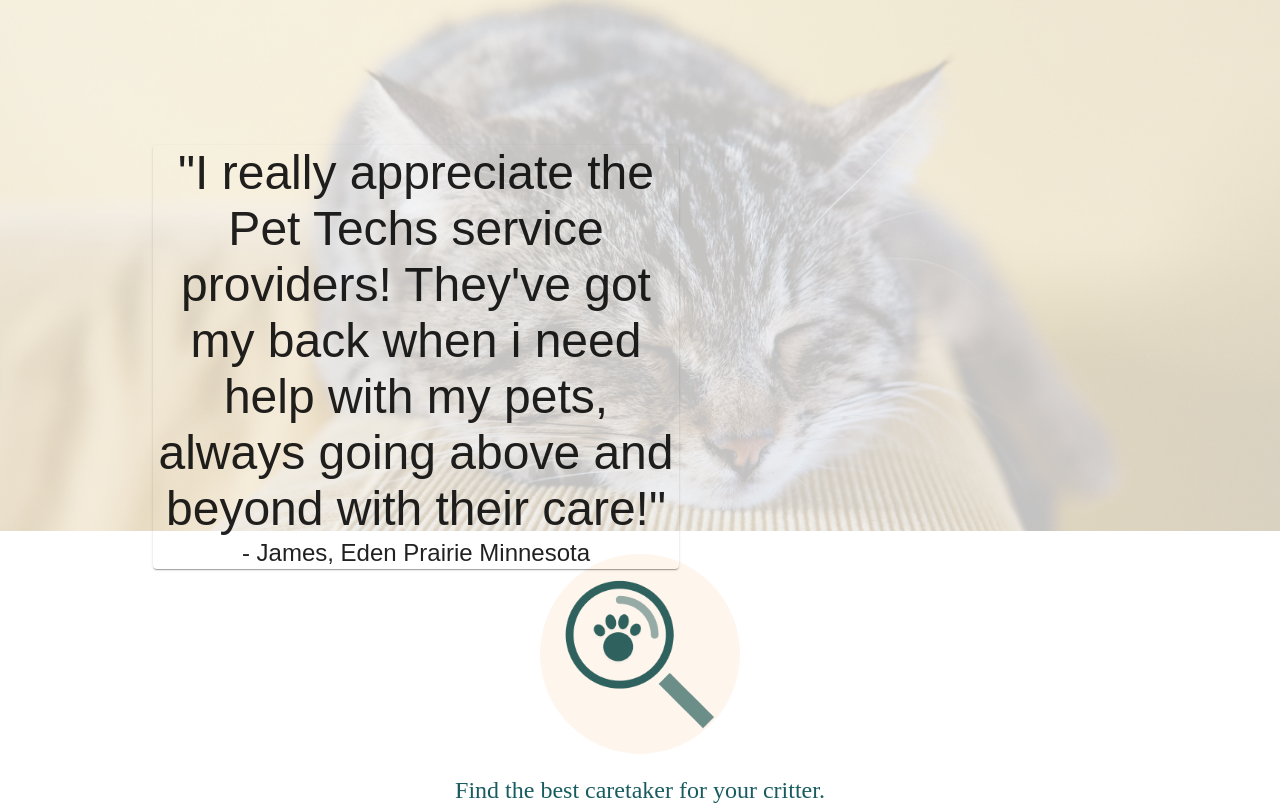
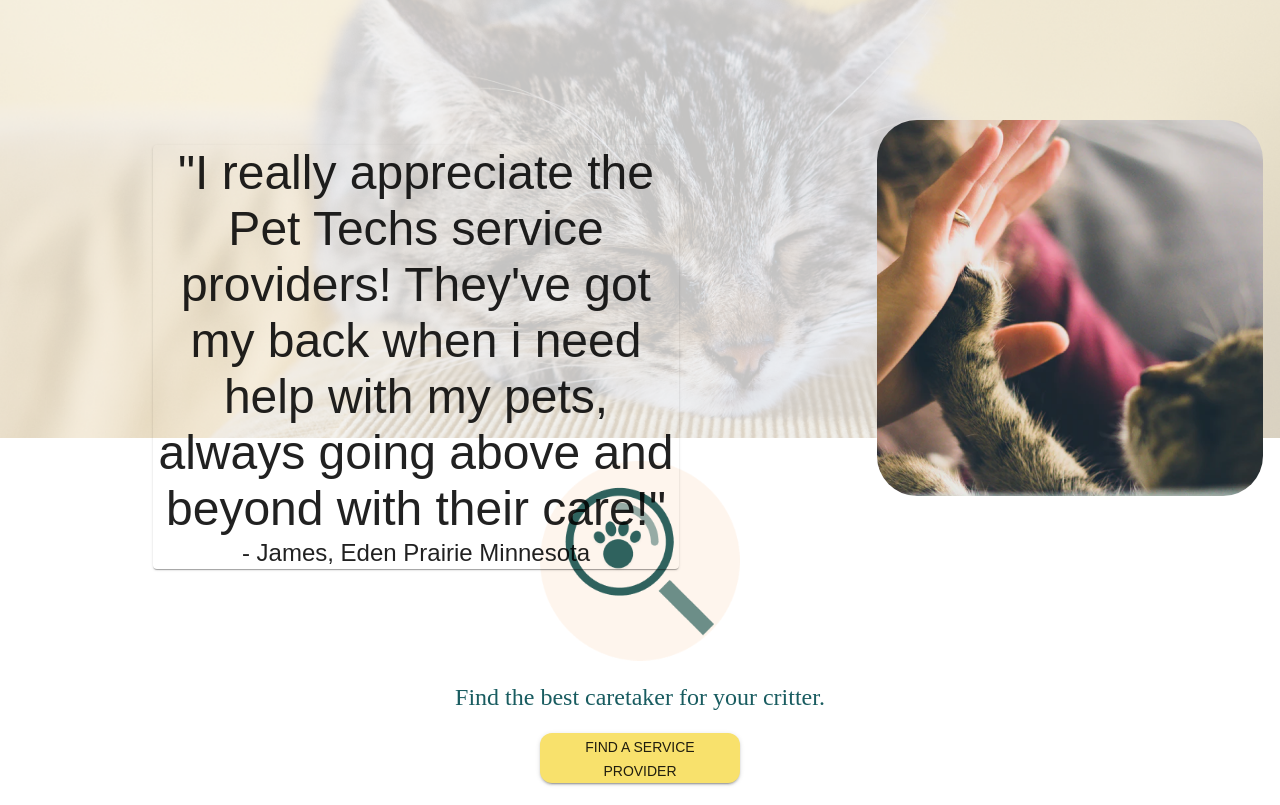
Before and after one commit to chinmayapulikallu/pet-techs, a React (Create React App) app: page /#/landingPg in a window 1280 px wide. Shown: the part 1680-2485 px from the top of the page. Built offline with nearby package versions, Linux system fonts and the light colour scheme; no server answers.

Commit message:
added photo

```diff
--- a/src/components/LandingPage/LandingPage.jsx
+++ b/src/components/LandingPage/LandingPage.jsx
@@ -59,7 +59,8 @@ const styles = theme => ({
         margin: "25px",
         textAlign: 'center',
         justifyContent: "center",
-        marginBottom: 100
+        marginBottom: 100,
+
     },
     catText: {
         fontFamily: 'Quicksand',
@@ -69,6 +70,12 @@ const styles = theme => ({
         marginBottom: 100,
         backgroundColor: "transparent",
         fontSize: 100
+    },
+    catPaw: {
+        position: "absolute",
+        top: "0%",
+        left: "65%",
+        borderRadius: 40
     },
     image: {
         display: "block",
@@ -130,6 +137,9 @@ const styles = theme => ({
         height: 0,
         paddingTop: '56.25%' // 16:9
     },
+    cardService: {
+        height: 400,
+    }
 })
 
 
@@ -174,7 +184,7 @@ class LandingPage extends Component {
                     <Typography className={classes.services} variant="h5"><b>Our Services</b></Typography>
                     <Grid container direction="row" className={classes.cards} spacing={2}>
                         <Grid item xs={2}>
-                            <Card>
+                            <Card className={classes.cardService}>
                                 <CardContent>
                                     <div>
                                         <img className={classes.image} src="/images/sleepover-icon.png" alt="sleepoverIcon" height="75" width="75" />
@@ -185,7 +195,7 @@ class LandingPage extends Component {
                             </Card>
                         </Grid>
                         <Grid item xs={2}>
-                            <Card>
+                            <Card className={classes.cardService}>
                                 <CardContent>
                                     <div>
                                         <img className={classes.image} src="/images/boarding-icon.png" alt="boardingIcon" height="75" width="75" />
@@ -196,7 +206,7 @@ class LandingPage extends Component {
                             </Card>
                         </Grid>
                         <Grid item xs={2}>
-                            <Card>
+                            <Card className={classes.cardService}>
                                 <CardContent>
                                     <div>
                                         <img className={classes.image} src="/images/drop-in-care-icon.png" alt="dropInCare" height="75" width="75" />
@@ -207,7 +217,7 @@ class LandingPage extends Component {
                             </Card>
                         </Grid>
                         <Grid item xs={2}>
-                            <Card>
+                            <Card className={classes.cardService}>
                                 <CardContent>
                                     <div>
                                         <img className={classes.image} src="/images/hospice-icon.png" alt="hospiceIcon" height="75" width="75" />
@@ -229,14 +239,16 @@ class LandingPage extends Component {
                                 <Typography variant="h3">
                                     "I really appreciate the Pet Techs service providers! They've got my back when i need help with my pets, always going above and beyond with their care!"
                                 </Typography>
-
                                 <Typography variant="h5">
                                         - James, Eden Prairie Minnesota
                                 </Typography>
-
                             </Card>
                             </Grid>
+                            <Grid item>
+                                <img src='../images/catPaw.png' className={classes.catPaw} />
+                            </Grid>
                         </div>
+
 
 
 
```
Also changed, not shown: public/images/catPaw.png (added).
